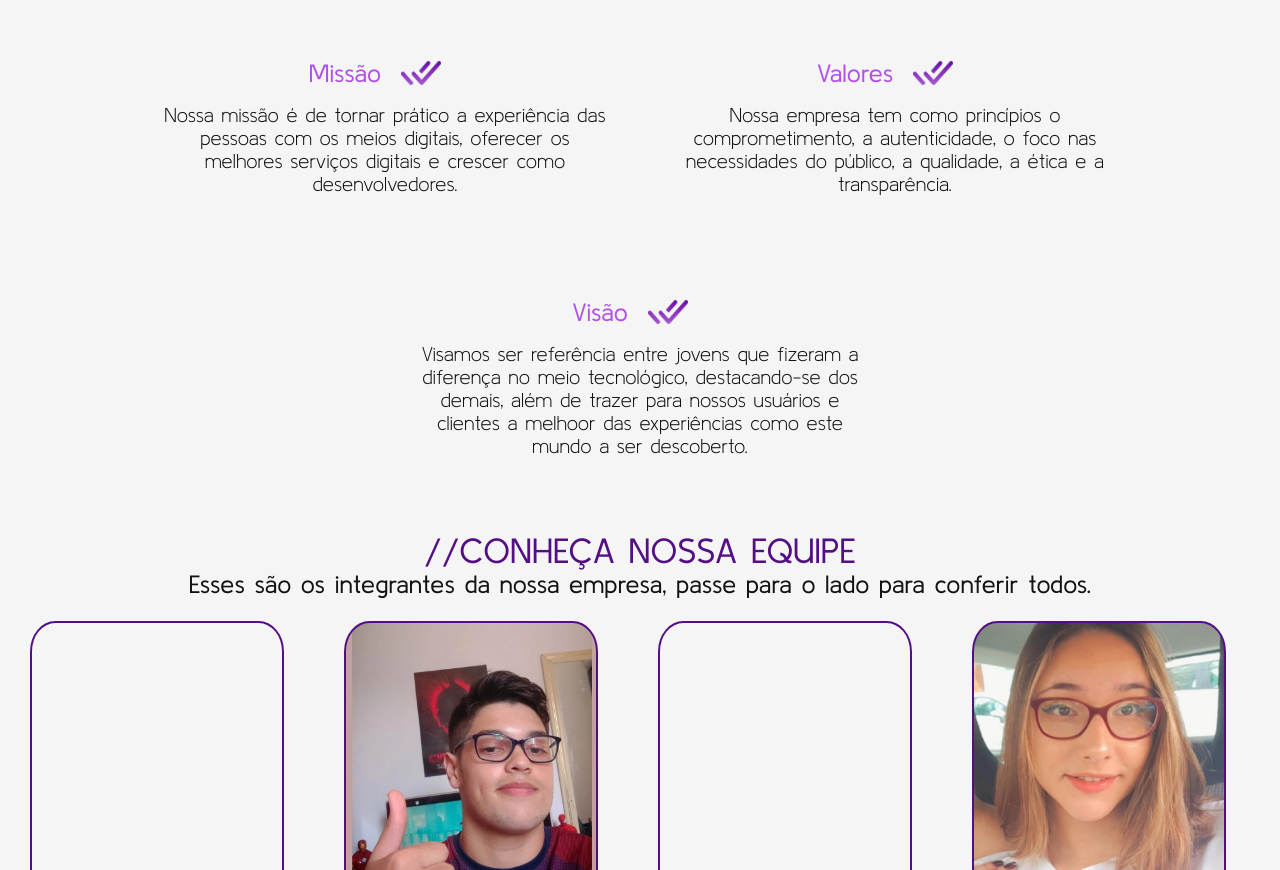
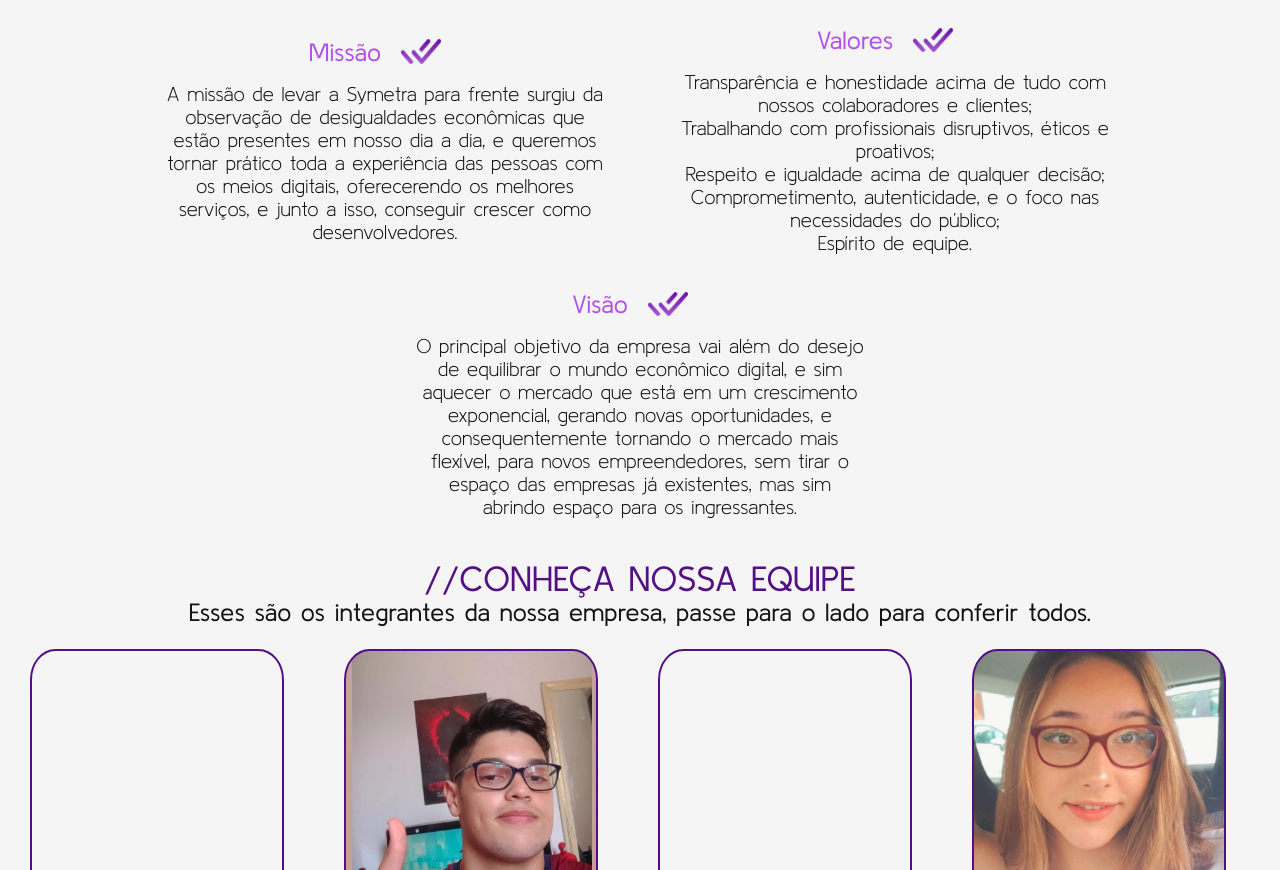
Before and after one commit to SymetraDev7/symetraSite, a plain HTML site: page index.html in a window 1280 px wide. Shown: the part 1150-2020 px from the top of the page. Drawn offline with nearby package versions, Linux system fonts and the light colour scheme.

Commit message:
fix: editando missões, valores, e visão da Equipe Symetra

```diff
--- a/index.html
+++ b/index.html
@@ -69,26 +69,29 @@
         <section id='valores-empresa'>
             <div class='bloco-valores'>
                 <div class='titulo-valores'>Missão<img src="src/images/valores-icon.png"></div>
-                <div class="valores-content">Nossa missão é de tornar prático a experiência das pessoas com os meios
-                    digitais, oferecer os melhores
-                    serviços digitais e crescer como desenvolvedores.</div>
+                <div class="valores-content">
+                    A missão de levar a Symetra para frente surgiu da observação de desigualdades econômicas que estão presentes em nosso dia a dia, e queremos tornar prático toda a experiência das pessoas com os meios
+                    digitais, oferecerendo os melhores
+                    serviços, e junto a isso, conseguir crescer como desenvolvedores.</div>
                 </div>
 
                 <div class='bloco-valores'>
                     <div class='titulo-valores'>Valores<img src="src/images/valores-icon.png"></div>
-                    <div class="valores-content">Nossa empresa tem como princípios o comprometimento, a autenticidade, o
-                    foco
-                    nas necessidades do
-                    público, a qualidade, a ética e a transparência.</div>
+                    <div class="valores-content">Transparência e honestidade acima de tudo com nossos colaboradores e clientes; <br>
+                        Trabalhando com profissionais disruptivos, éticos e proativos; <br>
+                        Respeito e igualdade acima de qualquer decisão; <br>
+                        Comprometimento, autenticidade, e o foco nas necessidades do público; <br>
+                        Espírito de equipe.
+
+                        </div>
                 </div>
 
                 <div class='bloco-valores'>
                     <div class='titulo-valores'>Visão<img src="src/images/valores-icon.png"></div>
-                    <div class="valores-content">Visamos ser referência entre jovens que fizeram a diferença no meio
-                        tecnológico, destacando-se dos
-                        demais, além de trazer para nossos usuários e clientes a melhoor das experiências como este mundo a
-                        ser
-                        descoberto.</div>
+                    <div class="valores-content">O principal objetivo da empresa vai além do desejo de equilibrar o mundo econômico digital, e sim aquecer
+                        o mercado que está em um crescimento exponencial,
+                        gerando novas oportunidades, e consequentemente tornando o mercado mais flexível, para novos empreendedores, sem tirar o espaço das empresas já existentes,
+                        mas sim abrindo espaço para os ingressantes.</div>
                     </div>
                 </section>
         <section id="quem-somos">
@@ -120,7 +123,7 @@
                             <p>17 Anos</p>
                             <div class="redes-icon">
                                 <a href='mailto:felipe1501@gmail.com'><img src="src/images/email.png"></a>
-                                <a href=''><img src='src/images/linkedin.png'></a>
+                                <a href='https://www.linkedin.com/in/felipe1501/'><img src='src/images/linkedin.png'></a>
                                 <a href='https://github.com/Felipe1501' target="_blank"><img
                                     src='src/images/github.png'></a>
                                 </div>
```
